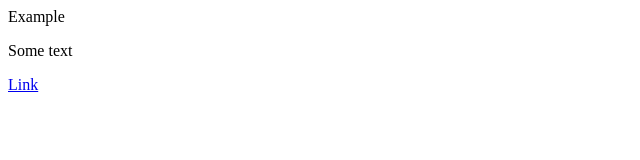
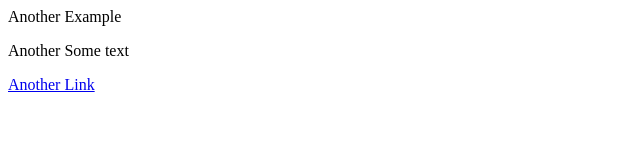
Before and after one commit to studenttsu/RA-Frontend-Course, a plain HTML site: page index.html in a window 1280 px wide. Shown: the whole page, without its empty margins (0-640 px from the left). Drawn offline with Linux system fonts and the light colour scheme.

Commit message:
Changes added

```diff
--- a/index.html
+++ b/index.html
@@ -8,8 +8,8 @@
   <link rel="stylesheet" href="./style.css" />
 </head>
 <body>
-  <div>Example</div>
-  <p>Some text</p>
-  <a href="/">Link</a>
+  <div>Another Example</div>
+  <p>Another Some text</p>
+  <a href="/">Another Link</a>
 </body>
 </html>
```
